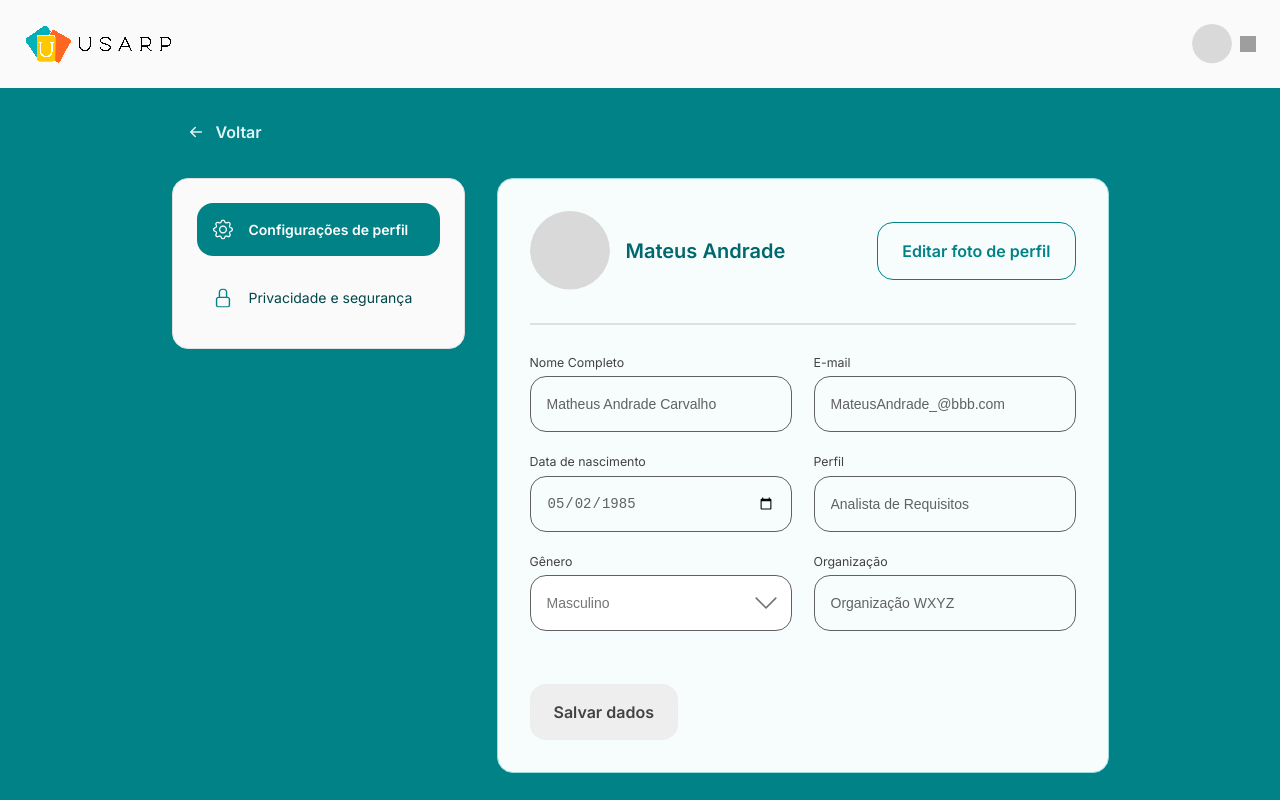
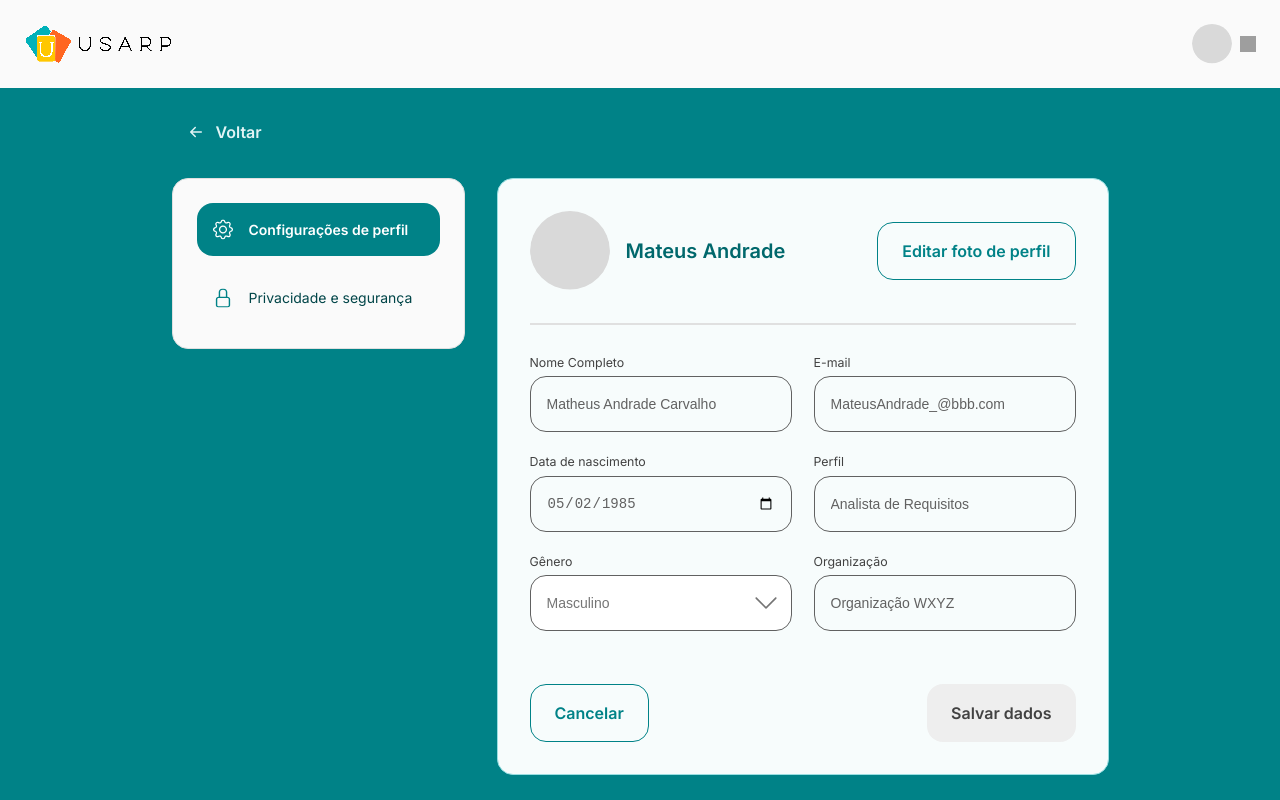
Before and after one commit to DAUUX/usarp-tool, a React (Vite) app: page /configurations/profile in a window 1280 px wide. Both pictures are taken after a click on the button "Editar dados". Built offline with nearby package versions, Linux system fonts and the light colour scheme; grey boxes are pictures that could not be loaded.

Commit message:
feat: add cancel button

```diff
--- a/src/index.scss
+++ b/src/index.scss
@@ -85,16 +85,19 @@ html[data-theme="primary"] {
   --th-color-card: var(--white);
   --th-line-sidebar: var(--gray-200);
   --th-background-sidebar: var(--gray-50);
-  --th-color-button: var(--primary-600);
+  --th-color-primary-button: var(--primary-600);
+  --th-color-secondary-button: var(--primary-600);
   --th-color-button-focus: var(--primary-700);
   --th-color-button-back: var(--white);
-  --th-color-button-hover: var(--primary-500);
+  --th-color-primary-button-hover: var(--primary-500);
+  --th-color-secondary-button-hover: var(--primary-100);
+  --th-border-secondary-button: 1px var(--primary-600) solid;
   --th-color-button-disabled: var(--gray-100);
   --th-color-text-button-disabled: var(--gray-800);
 
   --th-color-input-focus: var(--primary-600);
   --th-color-text-input: var(--gray-700);
-  --th-color-text-button: var(--white);
+  --th-color-text-primary-button: var(--white);
   --th-color-text-button-back: var(--primary-600);
   --th-color-text-forgotten-password: var(--primary-500);
   --th-color-text-label: var(--gray-800);
@@ -138,9 +141,6 @@ html[data-theme="primary"] {
   --th-color-text-profile-span-view: var(--primary-800);
   --th-color-text-profile-label-edit: var(--gray-800);
   --th-color-text-profile-user-name: var(--primary-700);
-  --th-border-profile-button-edit-picture: 1px var(--primary-600) solid;
-  --th-background-profile-button-edit-picture-hover: var(--primary-100);
-  --th-color-text-prfile-label-button-edit-picture: var(--primary-600);
   --th-border-divider-profile: 1px var(--gray-200) solid;
 
   --th-color-text-profile-alert: var(--gray-900);
--- a/src/pages/Profile/index.jsx
+++ b/src/pages/Profile/index.jsx
@@ -97,7 +97,7 @@ export function Profile() {
           />
           <button
             onClick={() => setEditMode(true)}
-            className={styles.Profile__Button}
+            className={styles.Profile__PrimaryButton}
             type="button">
             Editar dados
           </button>
@@ -189,7 +189,13 @@ export function Profile() {
                 <p className={styles.card__error}>{errors.organization.message}</p>
               )}
             </div>
-            <button className={styles.Profile__Button}
+            <button
+              onClick={() => setEditMode(false)}
+              className={styles.Profile__SecondaryButton}
+              type="button">
+              Cancelar
+            </button>
+            <button className={styles.Profile__PrimaryButton}
               type="submit"
               disabled={!formState.isDirty || !formState.isValid || formState.isSubmitSuccessful}>
                 Salvar dados
--- a/src/pages/Profile/styles.module.scss
+++ b/src/pages/Profile/styles.module.scss
@@ -15,13 +15,16 @@
     button {
       padding: 16px 24px;
       border-radius: 16px;
-        border: var(--th-border-profile-button-edit-picture);
+      border: var(--th-border-secondary-button);
       background-color: transparent;
-        color: var(--th-color-text-prfile-label-button-edit-picture);
+      color: var(--th-color-secondary-button);
       font-size: 16px;
       cursor: pointer;
       &:hover {
-          background-color: var(--th-background-profile-button-edit-picture-hover);
+        background-color: var(--th-color-secondary-button-hover);
+      }
+      &:focus {
+        outline: 2px solid var(--th-color-button-focus);
       }
     }
   }
@@ -98,19 +101,20 @@
     }
   }
 }
-  .Profile__Button {
+
+.Profile__PrimaryButton {
   padding: 16px 24px;
   border: none;
   border-radius: 16px;
   justify-content: center;
   cursor: pointer;
-    color: var(--th-color-text-button);
-    background-color: var(--th-color-button);
+  color: var(--th-color-text-primary-button);
+  background-color: var(--th-color-primary-button);
   margin-top: 8px;
   font-size: 1rem;
 
   &:hover {
-      background-color: var(--th-color-button-hover);
+    background-color: var(--th-color-primary-button-hover);
   }
   &:focus {
     outline: 2px solid var(--th-color-button-focus);
@@ -122,3 +126,20 @@
     cursor: not-allowed;
   }
 }
+
+.Profile__SecondaryButton {
+  padding: 16px 24px;
+  border-radius: 16px;
+  border: var(--th-border-secondary-button);
+  background-color: transparent;
+  color: var(--th-color-secondary-button);
+  font-size: 1rem;
+  margin-top: 8px;
+  cursor: pointer;
+  &:hover {
+    background-color: var(--th-color-secondary-button-hover);
+  }
+  &:focus {
+    outline: 2px solid var(--th-color-button-focus);
+  }
+}
```
Lines whose indentation alone changed are shown as unchanged.
